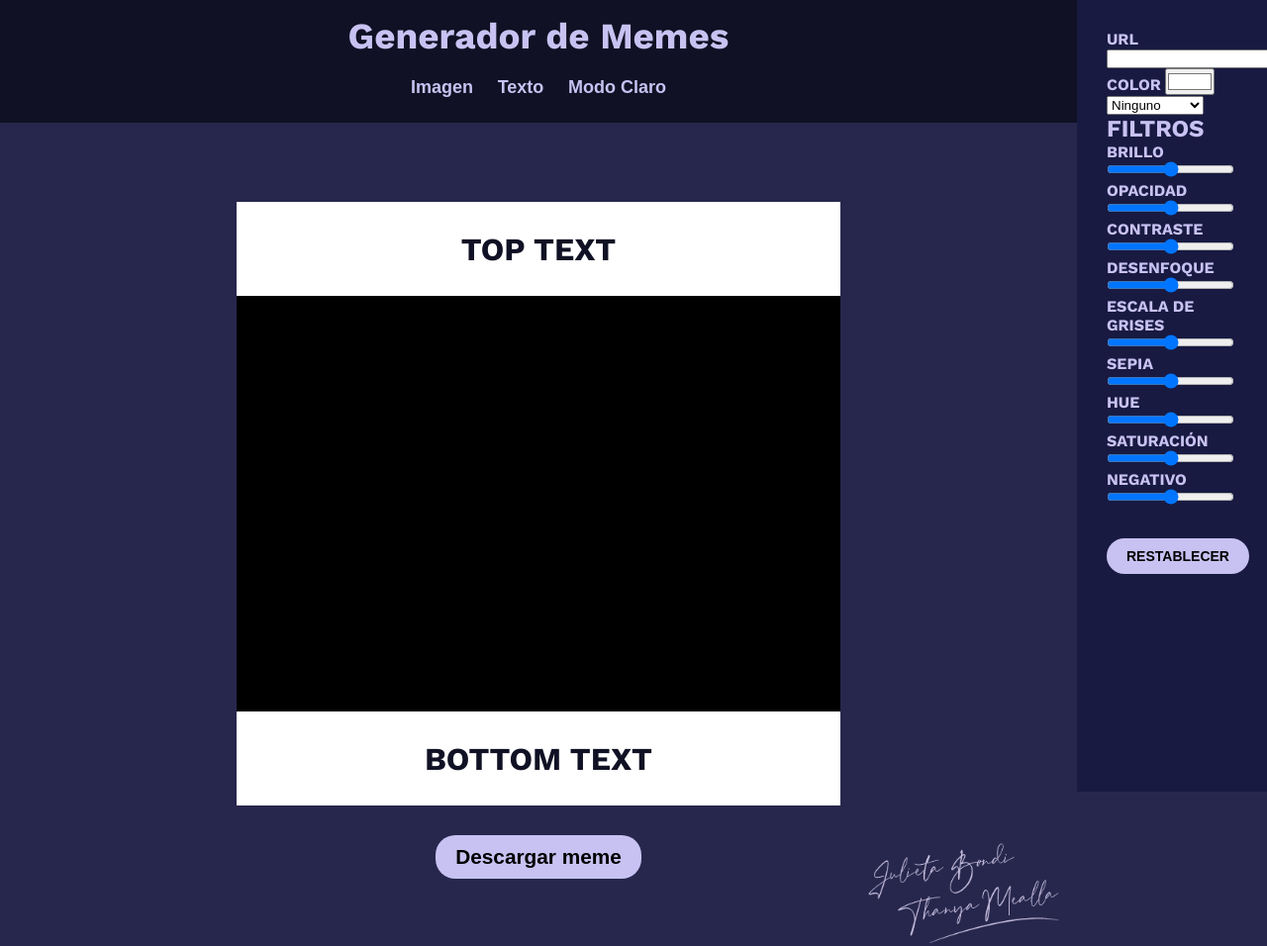
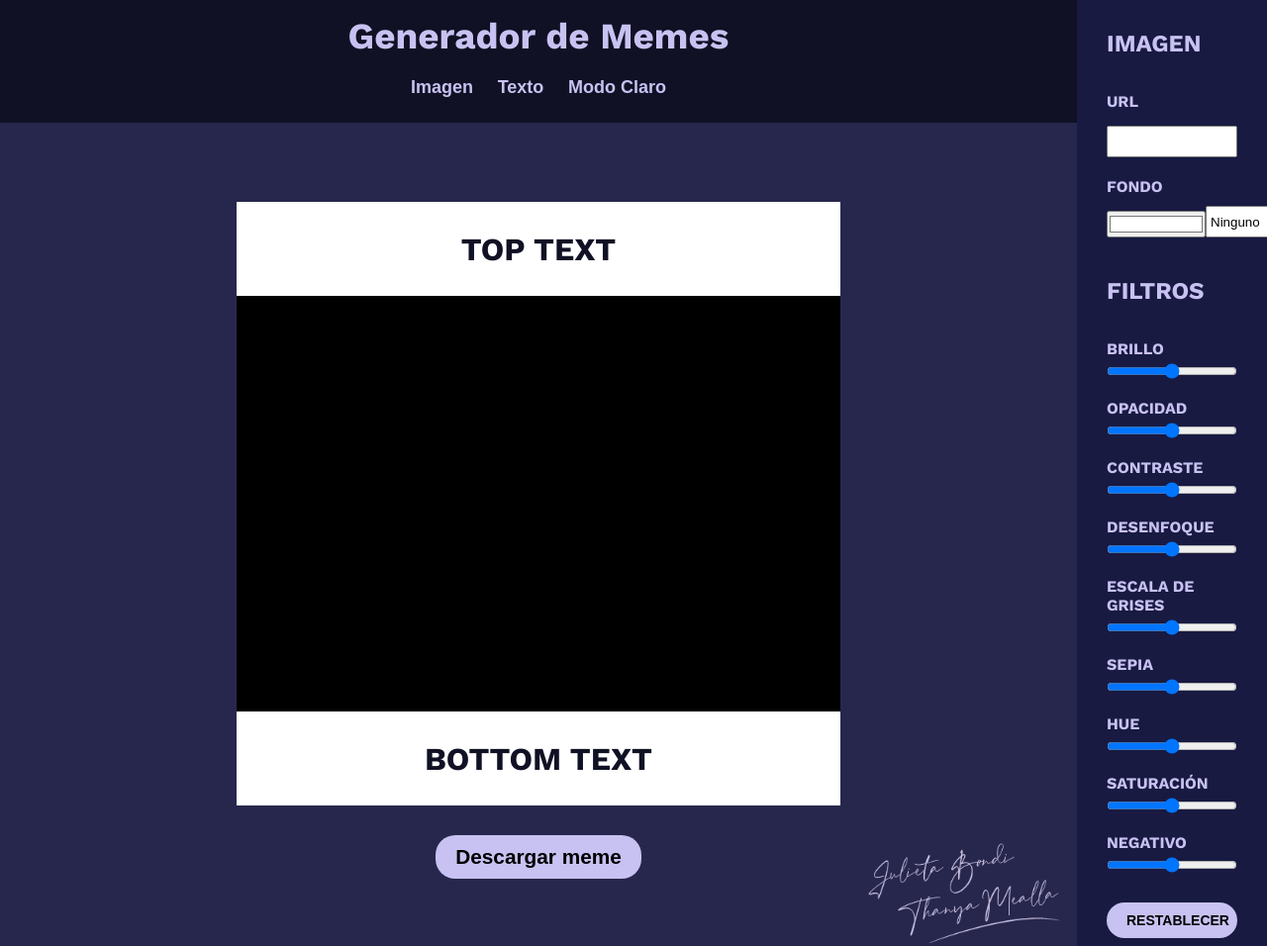
Before and after one commit to july8712/generador_de_memes, a plain HTML site: page index.html in a window 1280 px wide. Shown: the top 956 px of the page at 99% size. Drawn offline with nearby package versions, Linux system fonts and the light colour scheme.

Commit message:
maquetado de aside imagen

```diff
--- a/css/estilos.css
+++ b/css/estilos.css
@@ -14,6 +14,14 @@ body{
 
 h1{
     font-size: 2.3em;
+}
+
+h2{
+    margin-bottom:15px;
+}
+
+label{
+   margin: 20px 0 5px 0;
 }
 
 nav {
@@ -45,7 +53,7 @@ main {
 aside {
     width: 15%;
     padding: 30px;
-    height: 100vh;
+    /* height: 100vh; */
     display: flex;
     flex-direction: column;
     background-color: #d7b6f2;;
@@ -69,6 +77,46 @@ aside {
     width: 85%;
 }
 
+.contFlex{
+    display: flex;
+    /* margin: 20px 0; */
+}
+
+.justCenter{
+    justify-content: center;
+}
+
+.justBet{
+    justify-content: space-between;
+}
+
+.alignEnd{
+    align-items: flex-end;
+}
+
+.flexCol{
+    flex-direction: column;
+}
+
+select{
+    height:32px;
+}
+
+#url{
+    height:32px;
+}
+
+.fondo{
+    margin-bottom: 40px;
+}
+
+.fondo label, .url label{
+    margin-bottom: 15px;
+}
+
+input[type="color"]{
+    width: 100px;
+}
 /* Acá está el problema a resolver */
 
 /* #imagen form input[type="range"]{
--- a/index.html
+++ b/index.html
@@ -36,13 +36,23 @@
         </div>
     <aside>
         <section id="imagen">
+            <div class="contFlex">
+                <h2>IMAGEN</h2>
+            </div>
+
             <form action="">
+                <div class="contFlex flexCol justCenter url">
                     <label for="url">URL</label>
                     <input type="text" name="url" id="url">
+                </div>
 
-                <label for="color">COLOR</label>
+                <div class="contFlex justBet alignEnd fondo">
+                    <div class="contFlex flexCol justCenter">
+                        <label for="color">FONDO</label>
                         <input type="color" value="#ffffff">
+                    </div>
 
+                    <div class="contFlex flexCol justCenter">
                         <select id="modos">
                             <option value="ninguno">Ninguno</option>
                             <option value="aclarar">Aclarar</option>
@@ -51,9 +61,12 @@
                             <option value="luminocidad">Luminocidad</option>
                             <option value="multiplicar">Multiplicar</option>
                         </select>
+                    </div>
+                </div>
 
                 <h2>FILTROS</h2>
 
+                <div class="contFlex flexCol justCenter">
                     <label for="brillo">BRILLO</label>
                     <input type="range" name="brillo" id="brillo">
                     <label for="opacidad">OPACIDAD</label>
@@ -74,6 +87,8 @@
                     <input type="range" name="negativo" id="negativo">
 
                     <input type="button" class="btn_secundary restablecer" value="RESTABLECER">
+                </div>
+
 
             </form>
         </section>
```
Lines whose indentation alone changed are shown as unchanged.
